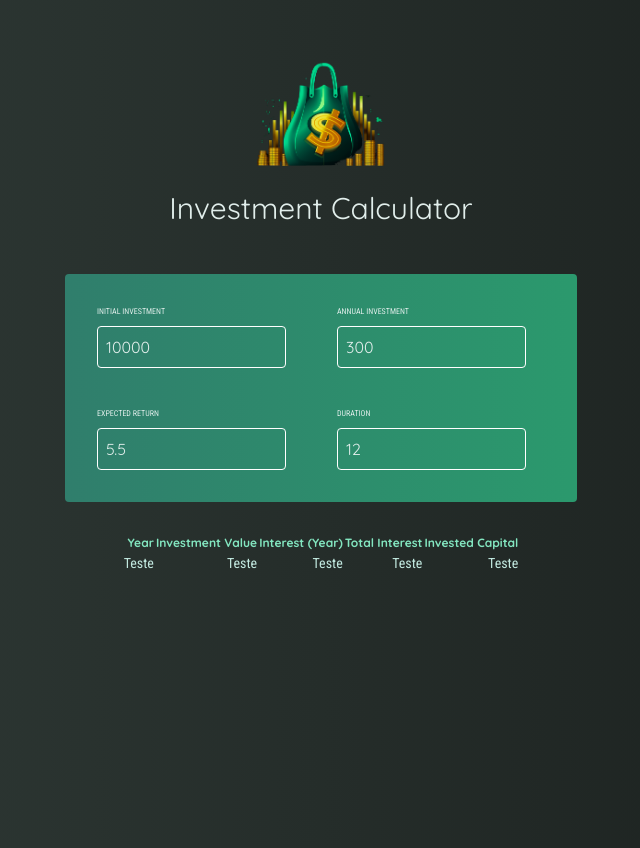
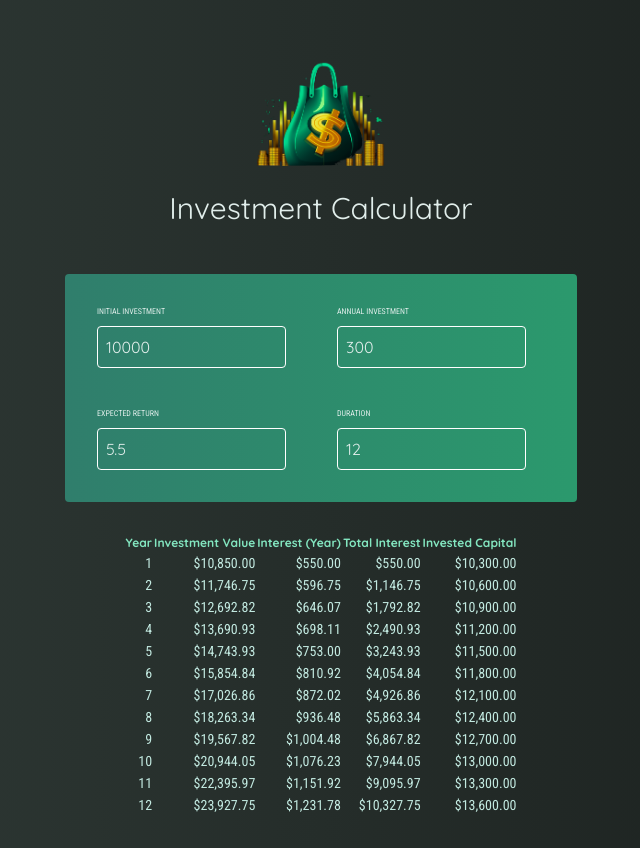
Before and after one commit to gabrielPistore/investment-calculator, a React (Vite) app: page / in a window 1280 px wide. Shown: the whole page, without its empty margins (319-959 px from the left). Built offline with nearby package versions, Linux system fonts and the light colour scheme.

Commit message:
project finished

```diff
--- a/src/App.jsx
+++ b/src/App.jsx
@@ -22,7 +22,7 @@ function App() {
     <>
       <Header />
       <UserInput userInput={userInput} onChange={handleChange} />
-      <Results />
+      <Results input={userInput} />
     </>
   )
 }
--- a/src/components/Results.jsx
+++ b/src/components/Results.jsx
@@ -1,6 +1,18 @@
+import { useState } from "react"
 import { calculateInvestmentResults } from "../util/investment"
 
-function Results() {
+function Results({ input }) {
+  const numberFormat = new Intl.NumberFormat("en-US", {
+    style: "currency",
+    currency: "USD",
+  })
+
+  const results = calculateInvestmentResults(input)
+  let totalInterest = 0
+  let investedCapital = input.initialInvestment
+
+  console.log(results)
+
   return (
     <table className="mx-auto text-right table-fixed max-w-[50rem]">
       <thead className="text-xs text-[#83e6c0]">
@@ -13,13 +25,27 @@ function Results() {
         </tr>
       </thead>
       <tbody className="text-sm font-roboto_condensed text-[#c2e9e0] border-spacing-4">
-        <tr>
+        {/* <tr>
           <td>Teste</td>
           <td>Teste</td>
           <td>Teste</td>
           <td>Teste</td>
           <td>Teste</td>
-        </tr>
+        </tr> */}
+        {results.map((result) => {
+          totalInterest += result.interest
+          investedCapital += input.annualInvestment
+
+          return (
+            <tr>
+              <td>{result.year}</td>
+              <td>{numberFormat.format(result.valueEndOfYear)}</td>
+              <td>{numberFormat.format(result.interest)}</td>
+              <td>{numberFormat.format(totalInterest)}</td>
+              <td>{numberFormat.format(investedCapital)}</td>
+            </tr>
+          )
+        })}
       </tbody>
     </table>
   )
--- a/src/components/UserInput.jsx
+++ b/src/components/UserInput.jsx
@@ -8,22 +8,22 @@ function UserInput({ userInput, onChange }) {
       <Input
         label="initial investment"
         value={userInput.initialInvestment}
-        onChange={(e) => onChange("initialInvestment", e.target.value)}
+        onChange={(e) => onChange("initialInvestment", Number(e.target.value))}
       />
       <Input
         label="annual investment"
         value={userInput.annualInvestment}
-        onChange={(e) => onChange("annualInvestment", e.target.value)}
+        onChange={(e) => onChange("annualInvestment", Number(e.target.value))}
       />
       <Input
         label="expected return"
         value={userInput.expectedReturn}
-        onChange={(e) => onChange("expectedReturn", e.target.value)}
+        onChange={(e) => onChange("expectedReturn", Number(e.target.value))}
       />
       <Input
         label="duration"
         value={userInput.duration}
-        onChange={(e) => onChange("duration", e.target.value)}
+        onChange={(e) => onChange("duration", Number(e.target.value))}
       />
     </form>
   )
```
